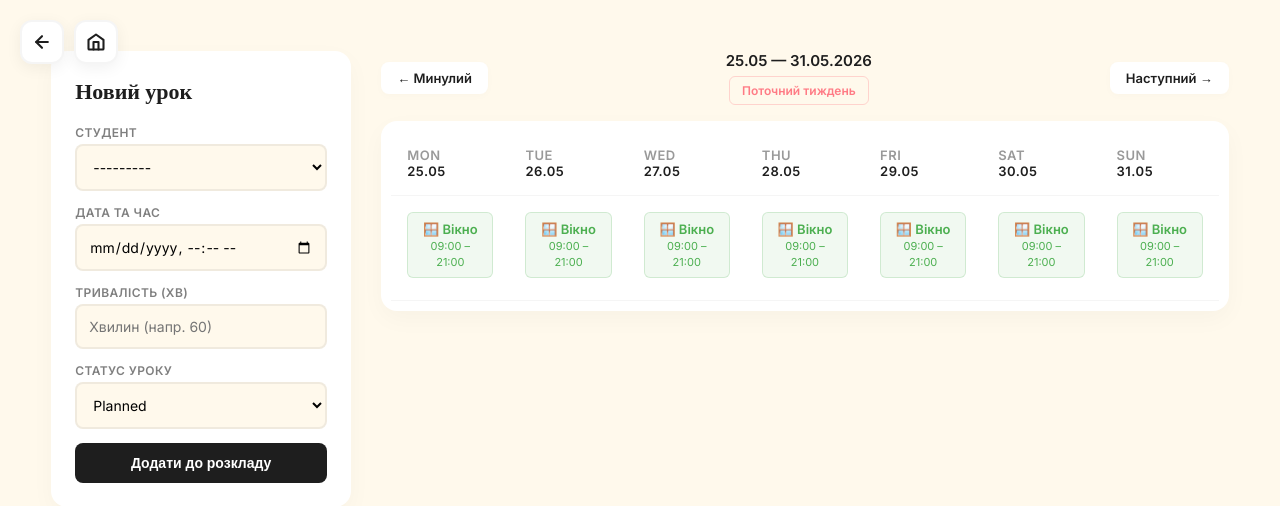
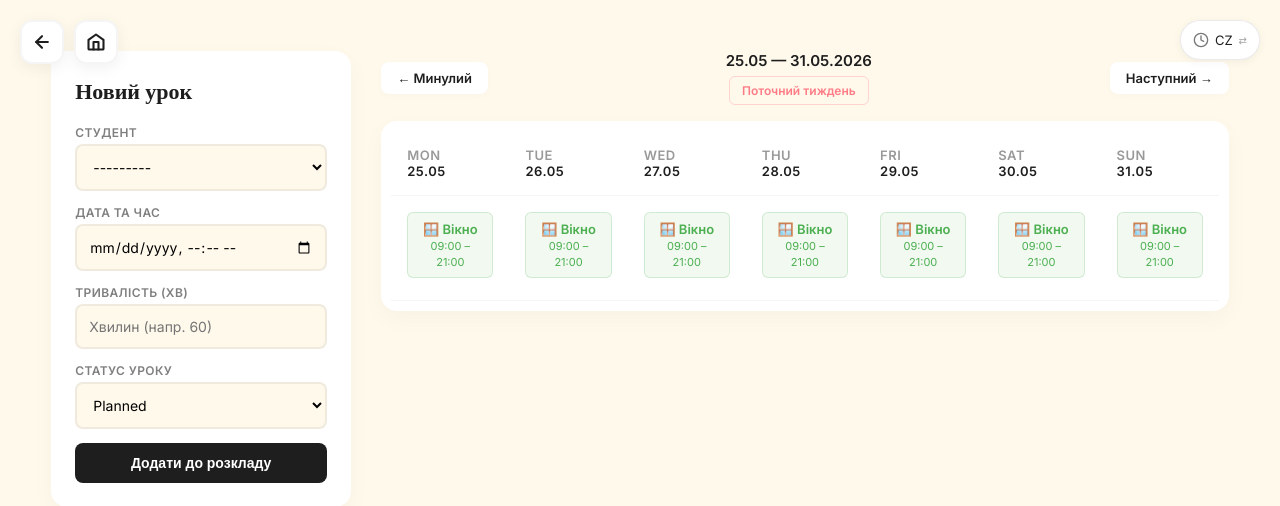
Before and after one commit to sendinaut/mluv-app, a Django app: page /schedule/ in a window 1280 px wide. Shown: the top 506 px of the page. Run offline with Django 5.2, Linux system fonts and the light colour scheme; the visitor is signed in with stand-in values (Sample User, id 1); data that the repository does not hold is empty; parts of the project's set-up code (start-up, migrations or seed data) failed here and were passed over; some libraries are stand-ins or nearby versions.

Commit message:
implement tz switch button

```diff
--- /dev/null
+++ b/crm/middleware.py
@@ -0,0 +1,25 @@
+# crm/middleware.py
+import zoneinfo
+from django.utils import timezone
+
+
+class UserTimezoneMiddleware:
+    def __init__(self, get_response):
+        self.get_response = get_response
+
+    def __call__(self, request):
+        tz_param = request.GET.get("tz")
+
+        if tz_param and tz_param in zoneinfo.available_timezones():
+            user_tz = tz_param
+            request.session["django_timezone"] = user_tz
+
+        elif "django_timezone" in request.session:
+            user_tz = request.session["django_timezone"]
+
+        else:
+            user_tz = "Europe/Prague"
+
+        timezone.activate(user_tz)
+
+        return self.get_response(request)
--- a/crm/templatetags/schedule_extras.py
+++ b/crm/templatetags/schedule_extras.py
@@ -6,3 +6,15 @@ register = template.Library()
 @register.filter
 def dict_key(d, key):
     return d.get(key, [])
+
+
+@register.simple_tag
+def query_transform(request, **kwargs):
+    updated = request.GET.copy()
+    for key, value in kwargs.items():
+        if value is not None:
+            updated[key] = value
+        else:
+            updated.pop(key, 0)
+
+    return updated.urlencode()
--- a/crm_for_yasya/settings/base.py
+++ b/crm_for_yasya/settings/base.py
@@ -50,6 +50,7 @@ MIDDLEWARE = [
     "django.contrib.auth.middleware.AuthenticationMiddleware",
     "django.contrib.messages.middleware.MessageMiddleware",
     "django.middleware.clickjacking.XFrameOptionsMiddleware",
+    "crm.middleware.UserTimezoneMiddleware",
 ]
 
 ROOT_URLCONF = "crm_for_yasya.urls"
--- a/payments/models.py
+++ b/payments/models.py
@@ -1,5 +1,4 @@
 import uuid
-from decimal import Decimal
 from django.contrib.auth import get_user_model
 from django.core.validators import MinValueValidator
 from django.db import models
--- /dev/null
+++ b/templates/elements/tz_switch_button.html
@@ -0,0 +1,82 @@
+{% load schedule_extras %}
+
+<style>
+  .btn-tz-minimal {
+    position: fixed;
+    top: 20px;
+    right: 20px;
+    z-index: 9999;
+    height: 40px;
+    padding: 0 12px;
+    display: flex;
+    align-items: center;
+    gap: 6px;
+    background-color: var(--card);
+    color: var(--text);
+    border: 1px solid rgba(0, 0, 0, 0.08);
+    border-radius: 20px;
+    cursor: pointer;
+    box-shadow: 0 2px 10px rgba(0, 0, 0, 0.05);
+    transition: all 0.2s ease;
+    text-decoration: none;
+    font-size: 13px;
+    font-weight: 500;
+  }
+
+  .btn-tz-minimal:hover {
+    background-color: var(--card);
+    border-color: var(--accent);
+    box-shadow: 0 4px 12px rgba(0, 0, 0, 0.08);
+    transform: translateY(-1px);
+  }
+
+  .btn-tz-minimal:active {
+    transform: translateY(1px);
+  }
+
+  .btn-tz-minimal svg {
+    opacity: 0.6;
+    transition: transform 0.3s ease, opacity 0.2s;
+  }
+
+  .btn-tz-minimal:hover svg {
+    opacity: 1;
+    transform: rotate(45deg);
+  }
+
+  .tz-change-arrow {
+    font-size: 10px;
+    opacity: 0.4;
+    transition: transform 0.2s;
+  }
+
+  .btn-tz-minimal:hover .tz-change-arrow {
+    transform: translateX(2px);
+    opacity: 0.8;
+    color: var(--accent);
+  }
+</style>
+
+{% if request.GET.tz == 'Europe/Kyiv' %}
+  <a href="?{% query_transform request tz='Europe/Prague' %}"
+     class="btn-tz-minimal"
+     title="Змінити часовий пояс на Чехію (Europe/Prague)">
+    <svg width="16" height="16" viewBox="0 0 24 24" fill="none" stroke="currentColor" stroke-width="2" stroke-linecap="round" stroke-linejoin="round">
+      <circle cx="12" cy="12" r="10"></circle>
+      <polyline points="12 6 12 12 16 14"></polyline>
+    </svg>
+    <span>UA</span>
+    <span class="tz-change-arrow">⇄</span>
+  </a>
+{% else %}
+  <a href="?{% query_transform request tz='Europe/Kyiv' %}"
+     class="btn-tz-minimal"
+     title="Змінити часовий пояс на Україну (Europe/Kyiv)">
+    <svg width="16" height="16" viewBox="0 0 24 24" fill="none" stroke="currentColor" stroke-width="2" stroke-linecap="round" stroke-linejoin="round">
+      <circle cx="12" cy="12" r="10"></circle>
+      <polyline points="12 6 12 12 16 14"></polyline>
+    </svg>
+    <span>CZ</span>
+    <span class="tz-change-arrow">⇄</span>
+  </a>
+{% endif %}
--- a/templates/schedule/schedule.html
+++ b/templates/schedule/schedule.html
@@ -12,6 +12,7 @@
 {% block content %}
   <div class="page-container">
     {% include "elements/back_button.html" %}
+    {% include "elements/tz_switch_button.html" %}
 
     <div class="layout">
       <div class="card" id="lesson-form-container">
```
